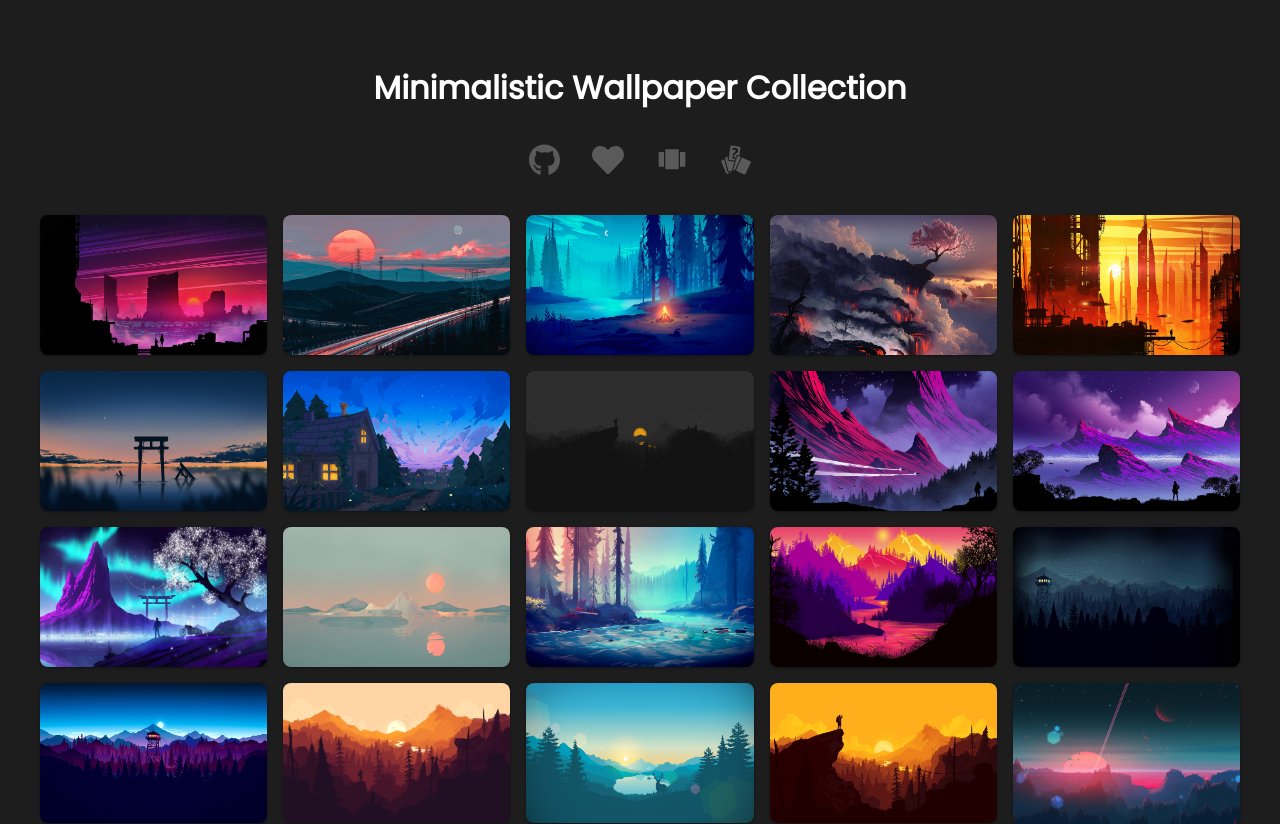
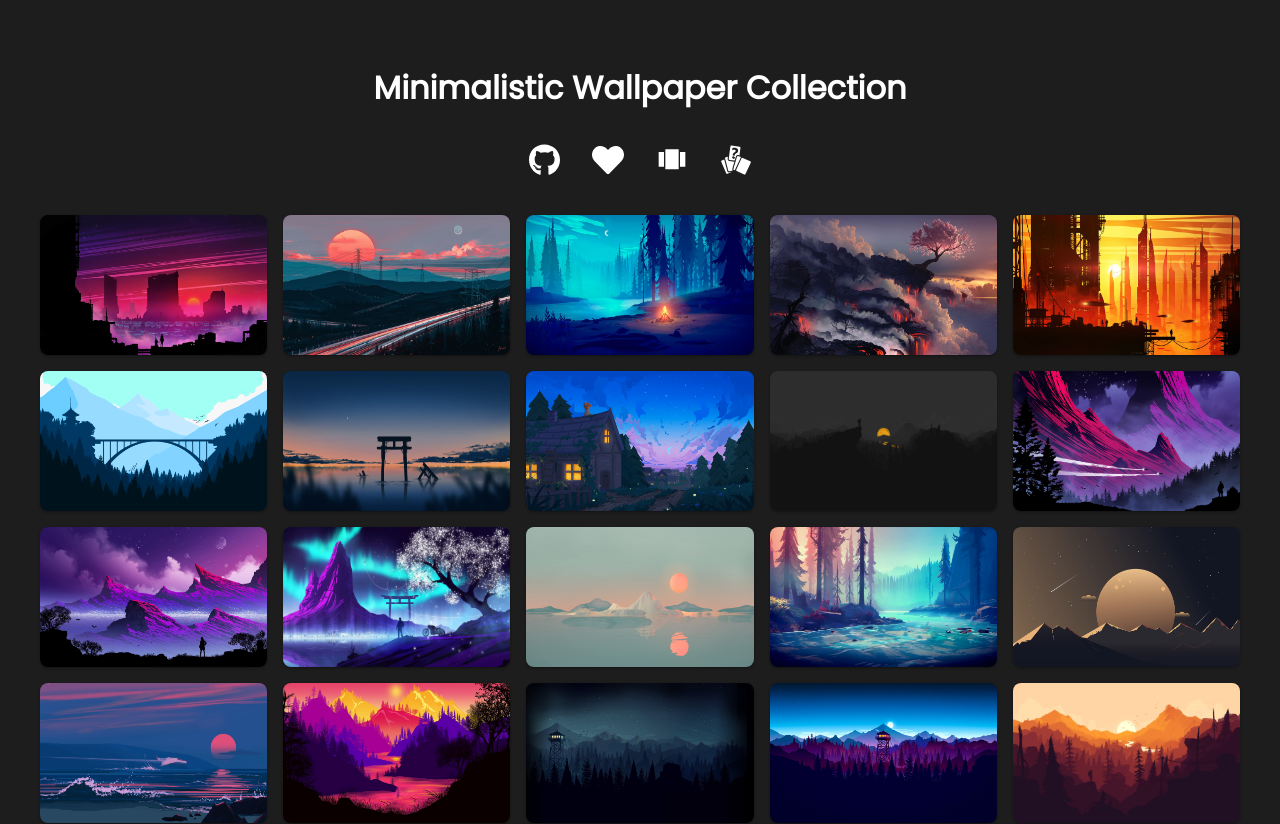
Before and after one commit to DenverCoder1/minimalistic-wallpaper-collection, a PHP site: page / in a window 1280 px wide. Shown: the top 824 px of the page. Run offline with PHP 8.4, Linux system fonts and the light colour scheme.

Commit message:
fix(site): link color (#14)

```diff
--- a/index.php
+++ b/index.php
@@ -61,7 +61,7 @@ if (isset($_GET['random'])) {
         }
 
         a {
-            color: rgb(90 90 90);
+            color: #fff;
         }
 
         .title {
```
Also changed, not shown: images/farjana5240-bridge-forest.jpg (added), images/mofghfgfgh-moon-mountain.png (added), images/mofghfgfgh-ocean-sunset.png (added).
